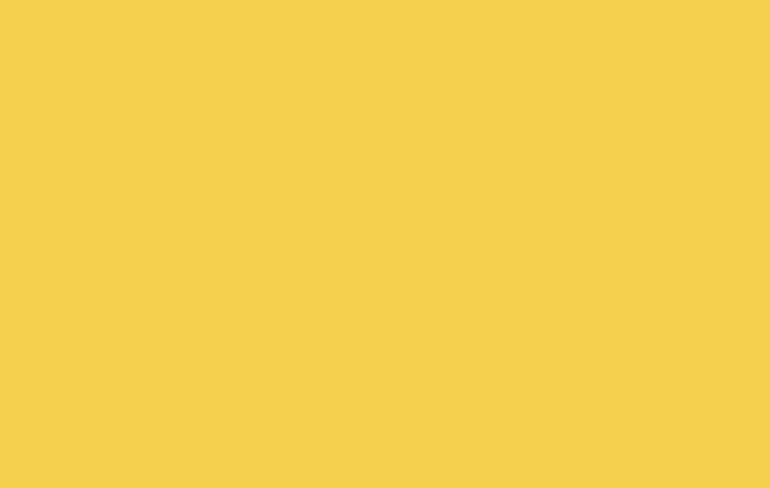
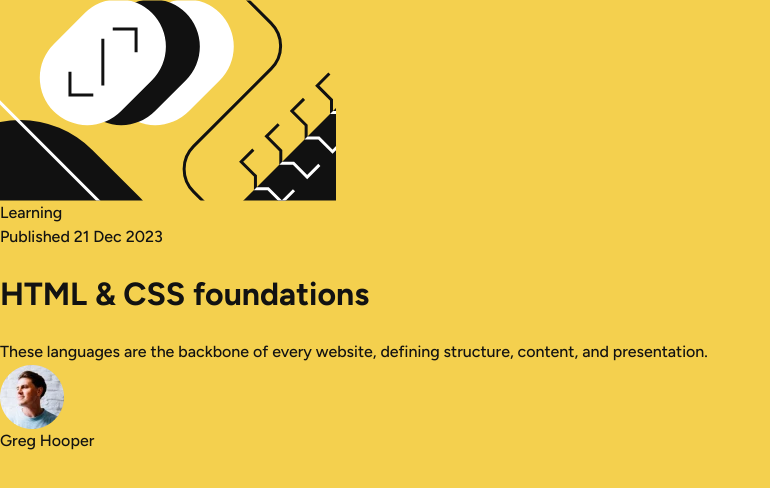
Before and after one commit to M-Mikos/frontend-mentor-blog-preview-card, a website: page index.html in a window 1280 px wide. Shown: the whole page, without its empty margins (0-770 px from the left). Drawn offline with Linux system fonts and the light colour scheme.

Commit message:
Add HTML content structure

```diff
--- a/index.html
+++ b/index.html
@@ -21,7 +21,38 @@
     />
   </head>
   <body>
-    <main class=""></main>
+    <main class="blogpost-cards">
+      <article class="blogpost-card">
+        <img
+          class="blogpost-card__cover cover"
+          src="assets/images/illustration-article.svg"
+        />
+        <div class="blogpost-card__content content">
+          <div class="content__category">Learning</div>
+          <span class="content__publish-date">
+            Published
+            <time datetime="2023-12-21">21 Dec 2023</time>
+          </span>
+          <h1 class="content__title">
+            HTML & CSS foundations
+          </h1>
+          <p class="content__excerpt">
+            These languages are the backbone of every
+            website, defining structure, content, and
+            presentation.
+          </p>
+        </div>
+        <figure class="blogpost-card__author author">
+          <img
+            class="author__avatar"
+            src="assets/images/image-avatar.webp"
+          />
+          <figcaption class="author__name">
+            Greg Hooper
+          </figcaption>
+        </figure>
+      </article>
+    </main>
 
     <!--
       Challenge by Frontend Mentor | https://www.frontendmentor.io
```
